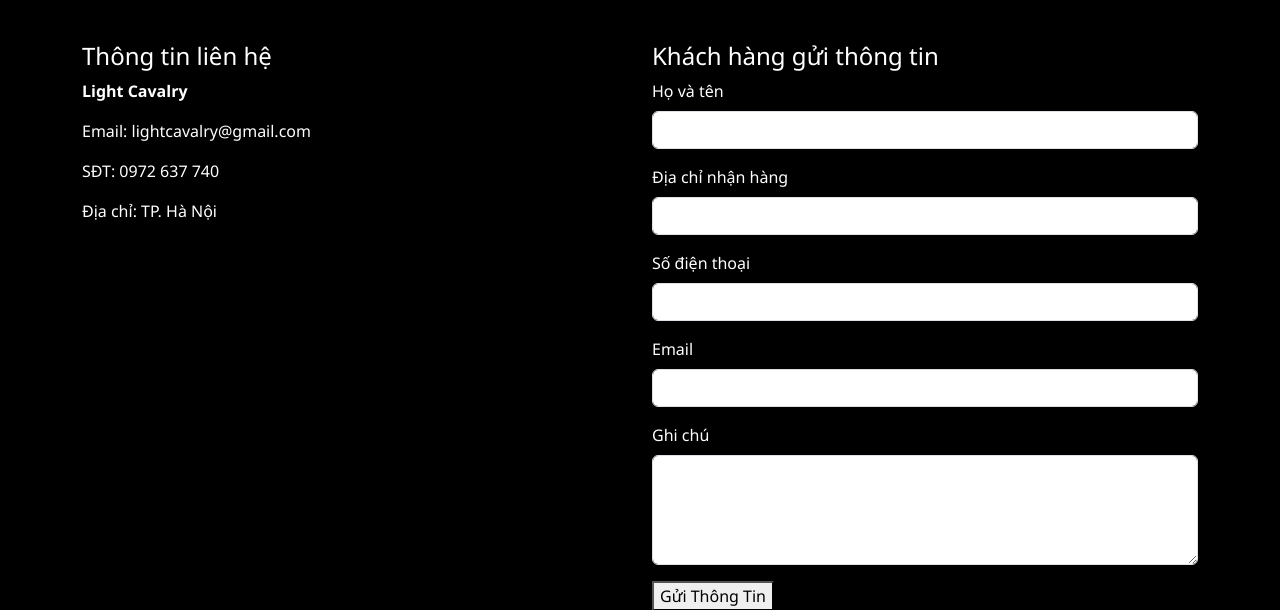
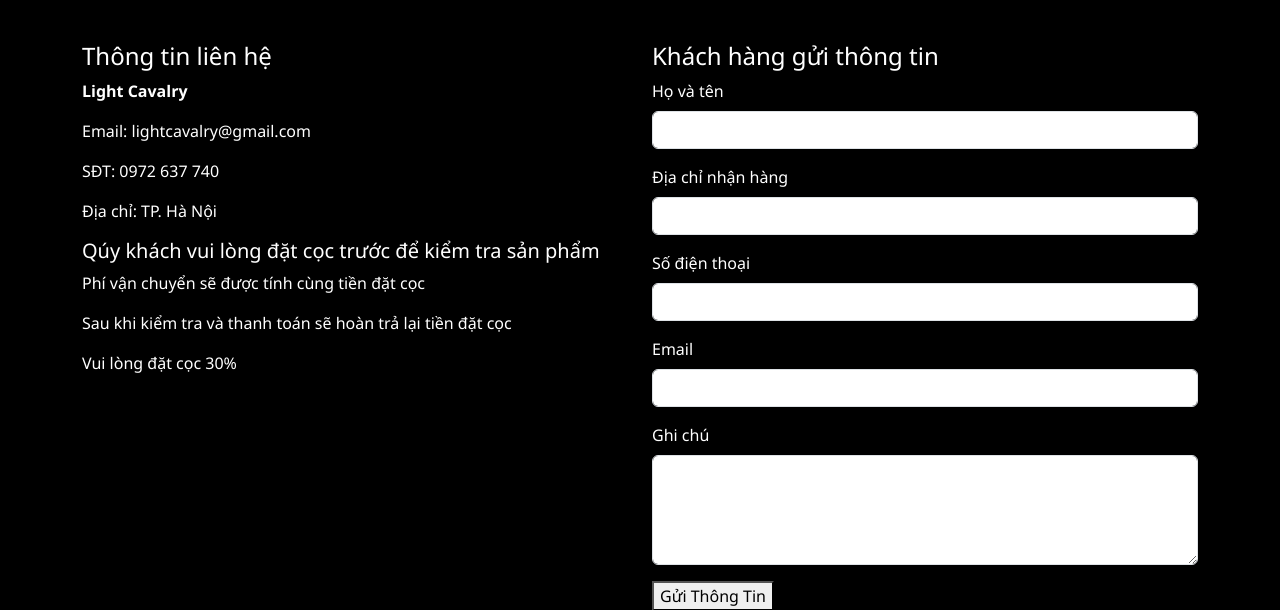
Before and after one commit to anhguyen6174/project_1, a PHP site: page /checkout.php in a window 1280 px wide. Shown: the part 255-865 px from the top of the page. Run offline with PHP 8.4, Linux system fonts and the light colour scheme.

Commit message:
Update checkout.php

```diff
--- a/project_1/checkout.php
+++ b/project_1/checkout.php
@@ -154,6 +154,10 @@ if ($_SERVER["REQUEST_METHOD"] == "POST") {
                 <p>Email: lightcavalry@gmail.com</p>
                 <p>SĐT: 0972 637 740</p>
                 <p>Địa chỉ: TP. Hà Nội</p>
+                <h5> Qúy khách vui lòng đặt cọc trước để kiểm tra sản phẩm</h5>
+                <p> Phí vận chuyển sẽ được tính cùng tiền đặt cọc</p>
+                <p> Sau khi kiểm tra và thanh toán sẽ hoàn trả lại tiền đặt cọc</p>
+                <p>  Vui lòng đặt cọc 30%</p>
             </div>
 
             <!-- FORM -->
```
